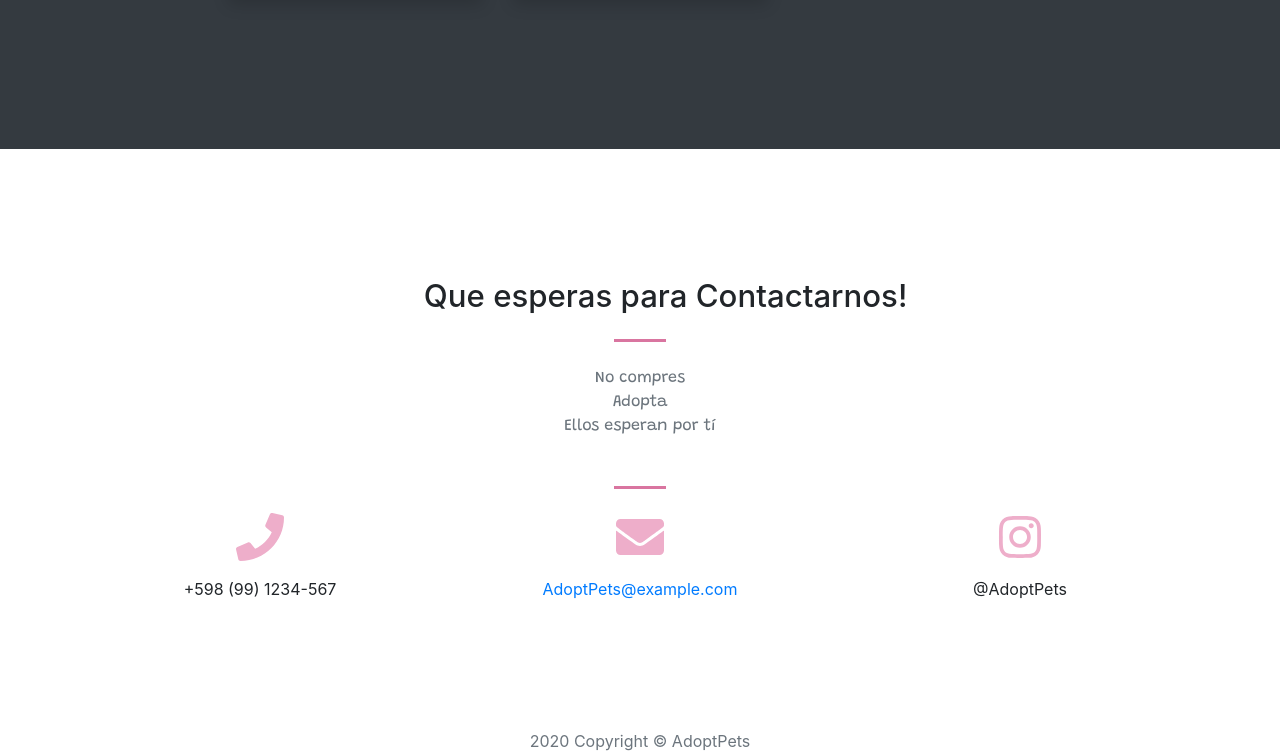
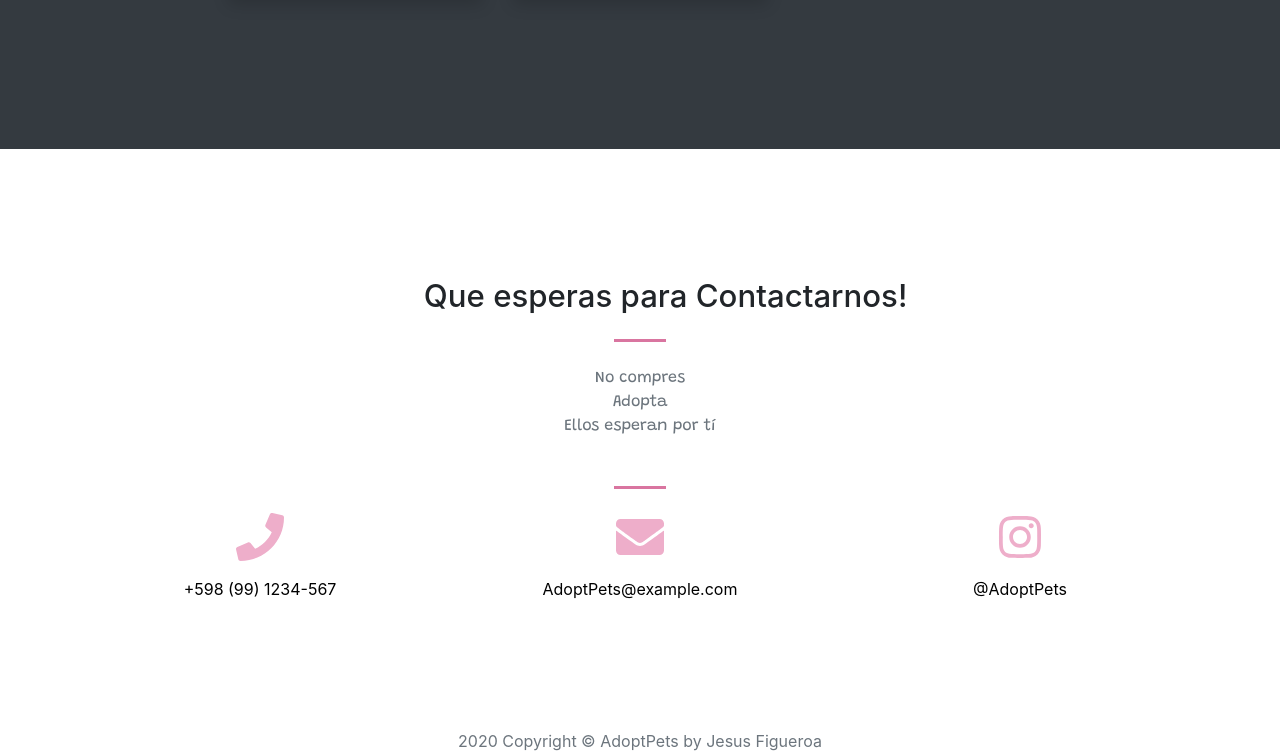
Before and after one commit to hunteryesus/coderproyecf, a plain HTML site: page index.html in a window 1280 px wide. Shown: the part 2844-3597 px from the top of the page. Drawn offline with nearby package versions, Linux system fonts and the light colour scheme.

Commit message:
mod copy  y se agrega href en iconos de conecto

```diff
--- a/index.html
+++ b/index.html
@@ -171,17 +171,23 @@
             </div>
             <div class="row">
                 <div class="col-lg-4 ml-auto text-center mb-5 mb-lg-0 hvr-buzz-out">
-                    <i class="fas fa-phone fa-3x mb-3 text-primary"></i>
-                    <div>+598 (99) 1234-567</div>
+                    <a class="d-block links" href="tel:+598 (99) 1234-567">
+                        <i class="fas fa-phone fa-3x mb-3 text-primary"></i>
+                    </a>
+                    <a class="d-block links" href="tel:+598 (99) 1234-567">+598 (99) 1234-567</a>
                 </div>
                 <div class="col-lg-4 mr-auto text-center hvr-buzz-out">
-                    <i class="fas fa-envelope fa-3x mb-3 text-primary"></i>
+                    <a href="mailto:daniel.jesus1996@hotmail.com">
+                        <i class="fas fa-envelope fa-3x mb-3 text-primary"></i>
+                    </a>
                     <!-- CORREO-->
-                    <a class="d-block" href="mailto:AdoptPets@example.com">AdoptPets@example.com</a>
+                    <a class="d-block links" href="mailto:AdoptPets@example.com">AdoptPets@example.com</a>
                 </div>
                 <div class="col-lg-4 ml-auto text-center mb-5 mb-lg-0 hvr-buzz-out">
-                    <i class="fab fa-instagram fa-3x mb-3 text-primary"></i>
-                    <div> @AdoptPets</div>
+                    <a href="https://www.instagram.com/" target="_blank">
+                        <i class="fab fa-instagram fa-3x mb-3 text-primary"></i>
+                    </a>
+                    <a class="d-block links" href="https://www.instagram.com/" target="_blank">@AdoptPets</a>
                 </div>
             </div>
         </div>
@@ -189,7 +195,7 @@
     <!-- Footer-->
     <footer class="text-center">
         <p class="text-muted">
-            2020 Copyright &copy;  AdoptPets
+            2020 Copyright &copy;  AdoptPets by Jesus Figueroa
         </p>
     </footer>
     <script src="https://stackpath.bootstrapcdn.com/bootstrap/4.5.0/js/bootstrap.bundle.min.js"></script>
--- a/sass/scss/_global.scss
+++ b/sass/scss/_global.scss
@@ -45,3 +45,7 @@ hr.light {
 .page-section {
     padding: 8rem 0;
 }
+.links {
+  color: black;
+  text-decoration: none;
+}
```
Also changed, not shown: mascotas.html (+1 -1 lines), sass/css/main.css.
